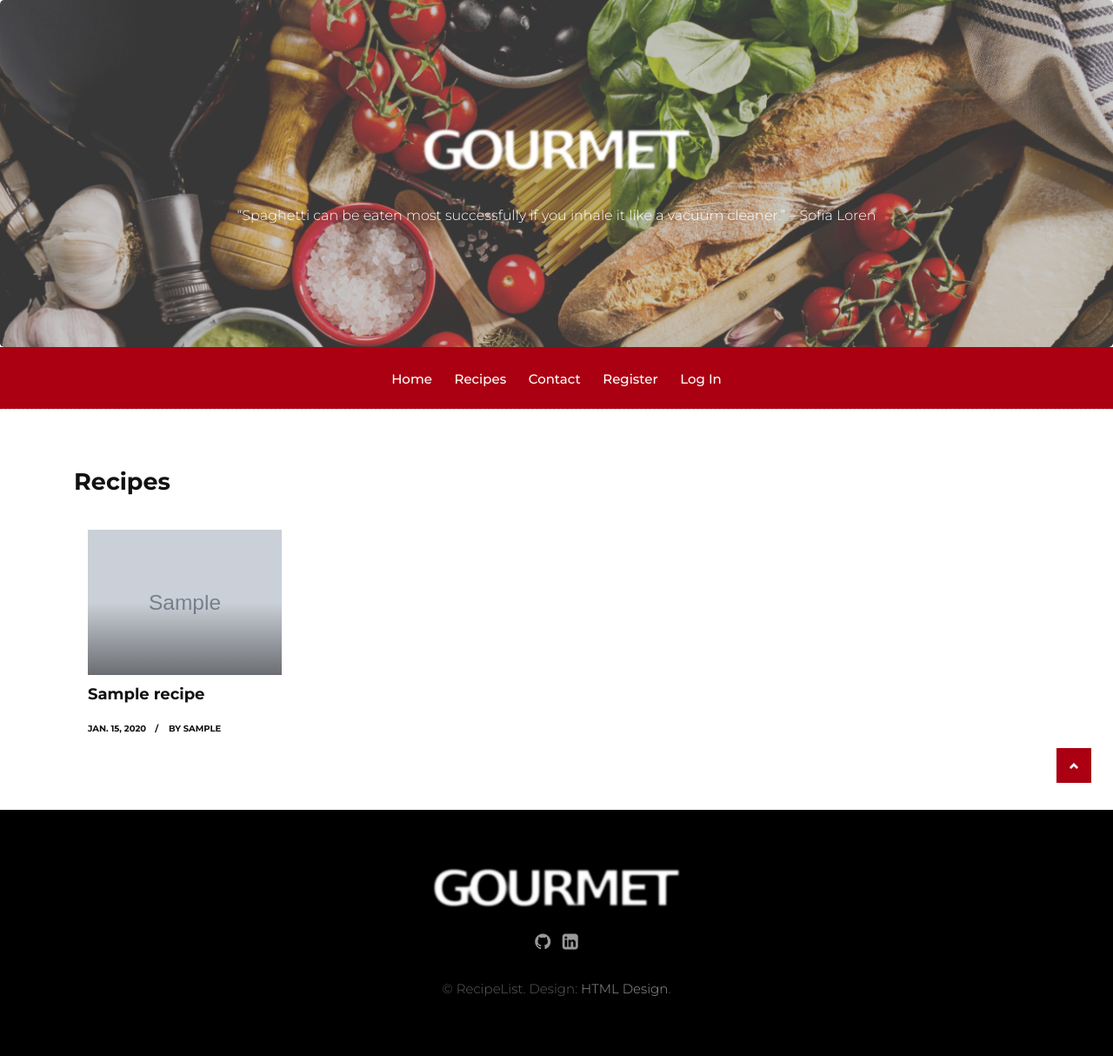
After one commit to ndestrieux/my_recipes_web_app, a Django app: template app/templates/app/recipe_list.html in a window 1280 px wide. The commit adds this page. Shown: the whole page at 87% size. Run offline with Django 4.2, Linux system fonts and the light colour scheme; the template is opened without the code that fills it: values that come from a table or form of the project are taken from there, others are empty; tables that the repository leaves empty hold one stand-in row (values such as "Sample post"); grey boxes marked "Sample" are stand-in pictures; some libraries are stand-ins or nearby versions.

Commit message:
Recipe list view added, link to the view added to base template

```diff
--- /dev/null
+++ b/app/templates/app/recipe_list.html
@@ -0,0 +1,32 @@
+{% extends "../base.html" %}
+
+{% block content %}
+    <section class="section wb">
+        <div class="container">
+            <h2>Recipes</h2>
+            {% for recipe in object_list %}
+                {% if forloop.counter0|divisibleby:4 %}<div class="row grid-style">{% endif %}
+                    <div class="col-lg-3 col-md-6 col-sm-12 col-xs-12">
+                        <div class="blog-box">
+                            <div class="post-media">
+                                <a href="#">
+                                    {% if recipe.thumbnail %}
+                                        <img src="{{ recipe.thumbnail.url }}" width="800" height="800" alt="" class="img-fluid">
+                                    {% else %}<img src="" width="800" height="800" alt="" class="img-fluid">
+                                    {% endif %}
+                                    <div class="hovereffect"></div>
+                                </a>
+                            </div>
+                            <div class="blog-meta big-meta">
+                                <h4><a href="#">{{ recipe.name }}</a></h4>
+                                <small><a href="#" title="">{{ recipe.date }}</a></small>
+                                <small><a href="#" title="">by {{ recipe.posted_by }}</a></small>
+                            </div>
+                        </div>
+                    </div>
+                {% if forloop.counter|divisibleby:4 %}</div>{% endif %}
+            {% endfor %}
+        </div>
+    </section>
+
+{% endblock %}
--- a/app/templates/base.html
+++ b/app/templates/base.html
@@ -78,10 +78,10 @@
                     <div class="collapse navbar-collapse justify-content-md-center" id="RecipeListmenu">
                         <ul class="navbar-nav">
                             <li class="nav-item">
-                                <a class="nav-link" href="#">Home</a>
+                                <a class="nav-link" href="{% url 'home' %}">Home</a>
                             </li>
                             <li class="nav-item">
-                                <a class="nav-link" href="#">Recipes</a>
+                                <a class="nav-link" href="{% url 'recipe-list' %}">Recipes</a>
                             </li>
                             <li class="nav-item">
                                 <a class="nav-link" href="#">Contact</a>
--- a/app/views.py
+++ b/app/views.py
@@ -46,3 +46,8 @@ class RecipeCreationView(LoginRequiredMixin, NamedFormsetsMixin, CreateWithInlin
         kwargs = super().get_form_kwargs()
         kwargs["current_user_id"] = self.request.user.id
         return kwargs
+
+
+class RecipeListView(ListView):
+    model = Recipe
+    template_name = "app/recipe_list.html"
```
